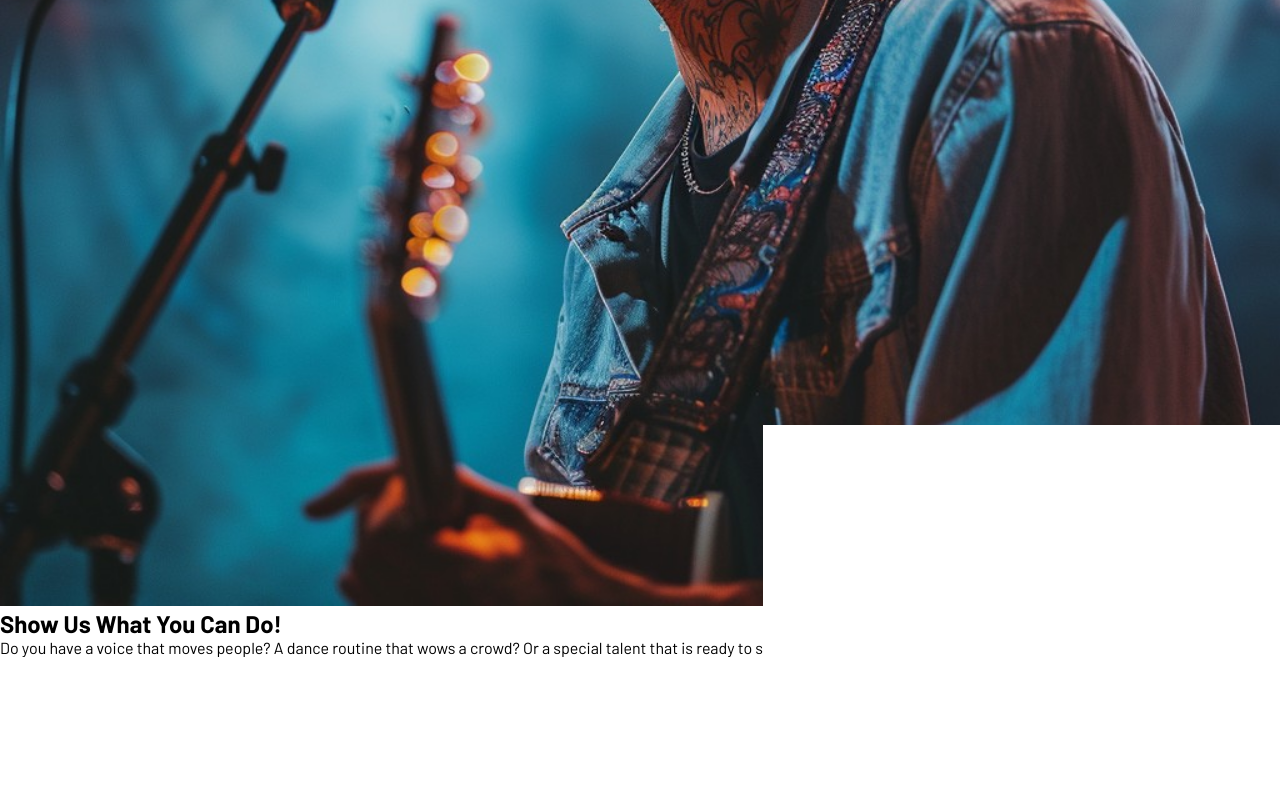
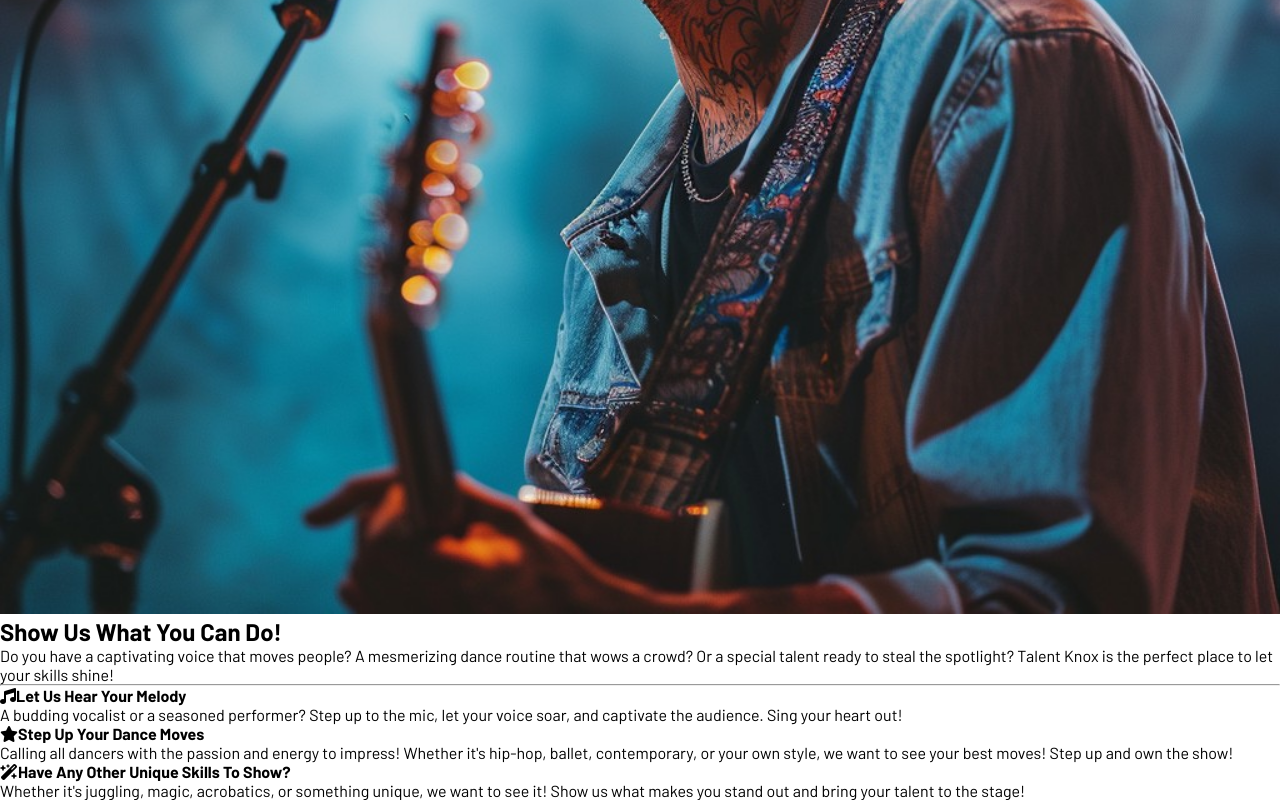
Before and after one commit to taz1003/Portfolio-Project-1---Talent-Knox, a plain HTML site: page index.html in a window 1280 px wide. Shown: the part 846-1646 px from the top of the page. Before the commit the page ends 1503 px from the top, so only its background shows below. Drawn offline with Linux system fonts and the light colour scheme.

Commit message:
Add 3 types of arts in showus section with icons

```diff
--- a/index.html
+++ b/index.html
@@ -36,7 +36,7 @@
     </header>
     <!-- Main -->
     <main>
-        <section id="hero">
+        <section id="hero"></section>
         <div id="cover-text">
             <h1>Welcome To Talent Knox!</h1>
             <hr>
@@ -49,19 +49,37 @@
                 width="100%">
         </div>
         </section>
-        <section id="showus">
+        <section id="showus"></section>
         <div id="arts">
             <h2>Show Us What You Can Do!</h2>
-                <p>Do you have a voice that moves people? A dance routine that wows a crowd? Or a special talent that is
-                    ready to steal the spotlight? Talent Knox is the perfect place to let your skills shine!</p>
+            <p>Do you have a captivating voice that moves people? A mesmerizing dance routine that wows a crowd? Or
+                a special talent ready to steal the spotlight? Talent Knox is the perfect place to let your skills
+                shine!</p>
+        <hr>
+        </div>
+        <div id="melody">
+            <h4> <i class="fa-solid fa-music"></i>Let Us Hear Your Melody</h4>
+            <p>A budding vocalist or a seasoned performer? Step up to the mic, let your voice soar, and
+                captivate the audience. Sing your heart out!</p>
+        </div>
+        <div id="dance">
+            <h4> <i class="fa-solid fa-star"></i>Step Up Your Dance Moves</h4>
+            <p>Calling all dancers with the passion and energy to impress! Whether it's hip-hop, ballet, contemporary,
+                or your own style, we want to see your best moves! Step up and own the show!</p>
+        </div>
+        <div id="skills">
+            <h4> <i class="fa-solid fa-wand-magic-sparkles"></i>Have Any Other Unique Skills To Show?</h4>
+            <p>Whether it's juggling, magic, acrobatics, or something unique, we
+                want to see it! Show us what makes you stand out and bring your talent to the stage!</p>
         </div>
         </section>
+        <section id="location"></section>
     </main>
 
     <footer>
 
     </footer>
-
+    <script src="https://kit.fontawesome.com/19b85f3a7b.js" crossorigin="anonymous"></script>
 </body>
 
 </html>
```
Lines whose indentation alone changed are shown as unchanged.
